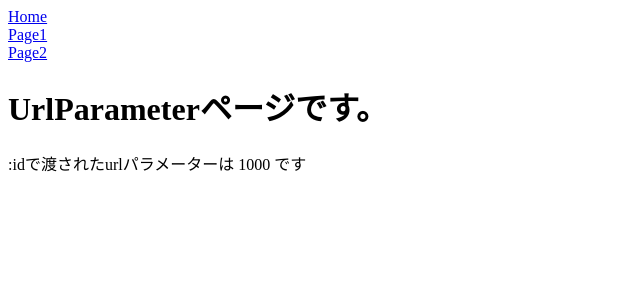
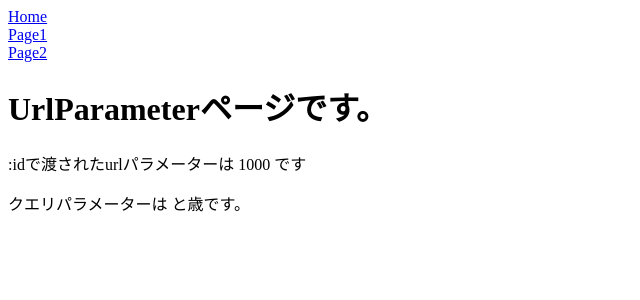
Before and after one commit to kingkazuma7/jakey_stepup_react17, a React (Create React App) app: page /page2/1000 in a window 1280 px wide. Shown: the top 300 px of the page, without its empty margins (0-640 px from the left). Built offline with nearby package versions, Linux system fonts and the light colour scheme.

Commit message:
24. クエリパラメーター - useLocation - ?以降の文字が入る - UrlSearchParamsの引数としてわたす - query.get('name')メソッドでvalueを取得

```diff
--- a/src/components/router/Page2.tsx
+++ b/src/components/router/Page2.tsx
@@ -6,6 +6,8 @@ export const Page2 = () => {
       <h1>Page2です</h1>
       <Link to="/page2/1000">UrlParameter - :idで動的に表示</Link>
       <br />
+      <Link to="/page2/1000?name=tanaka&age=18">Query Parameter</Link>
+      <br />
       <Link to="/page2/detailA">DetailA</Link>
     </>
   );
--- a/src/components/router/UrlParameter.tsx
+++ b/src/components/router/UrlParameter.tsx
@@ -1,11 +1,17 @@
-import { useParams } from 'react-router-dom';
+import { useParams, useLocation } from 'react-router-dom';
 
 export const UrlParameter = () => {
   const { id } = useParams() as { id: string };
+  const { search } = useLocation(); // ?name=tanaka&age=18
+  const query = new URLSearchParams(search);
+
   return (
     <>
       <h1>UrlParameterページです。</h1>
       <p>:idで渡されたurlパラメーターは {id} です</p>
+      <p>
+        クエリパラメーターは {query.get('name')}と{query.get('age')}歳です。
+      </p>
     </>
   );
 };
```
